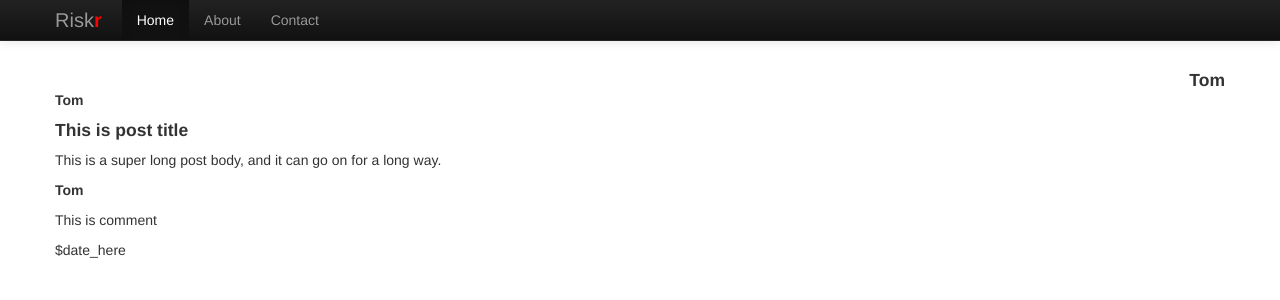
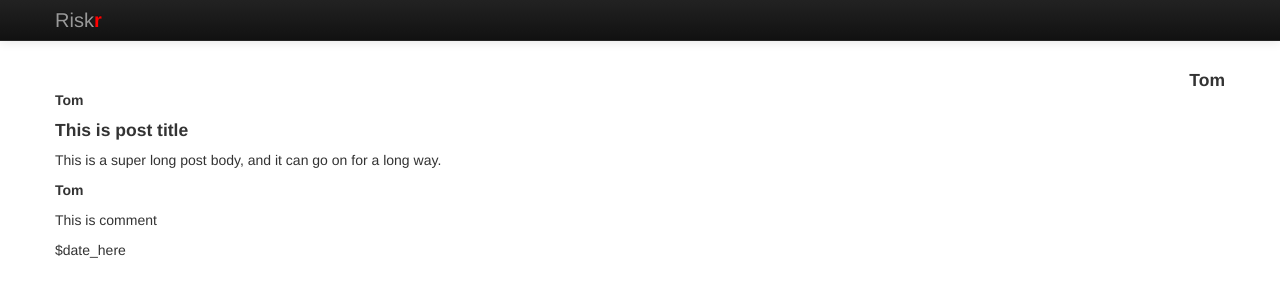
Before and after one commit to DistortedSignal/riskr, a Flask app: page / in a window 1280 px wide. Shown: the top 300 px of the page. Run offline with Flask 2, Linux system fonts and the light colour scheme; some libraries are stand-ins or nearby versions.

Commit message:
Adding the ability to change the nav bar based on where in the app the user is.

```diff
--- a/templates/container.jinja
+++ b/templates/container.jinja
@@ -49,12 +49,10 @@
 <span class="icon-bar"></span>
 <span class="icon-bar"></span>
 </button>
-<a class="brand" href="#">Risk<span class="r-brand-text">r</span></a>
+<a class="brand" href="/">Risk<span class="r-brand-text">r</span></a>
 <div class="nav-collapse collapse">
 <ul class="nav">
-<li class="active"><a href="#">Home</a></li>
-<li><a href="#about">About</a></li>
-<li><a href="#contact">Contact</a></li>
+{{ nav_bar }}
 </ul>
 </div><!--/.nav-collapse -->
 </div>
```
